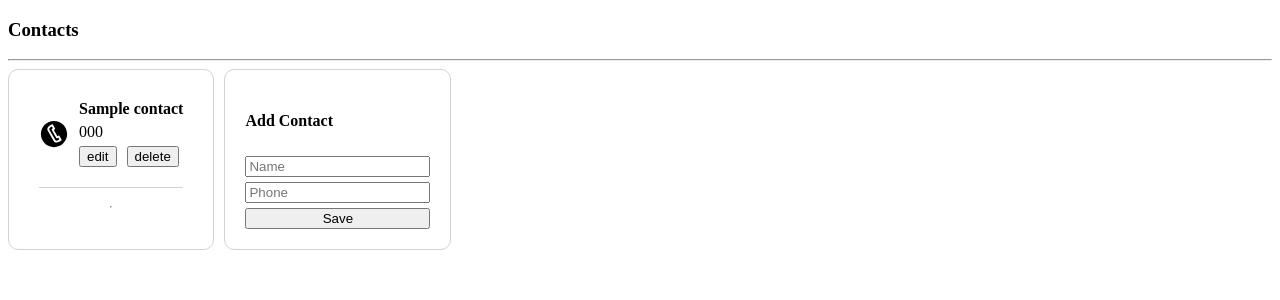
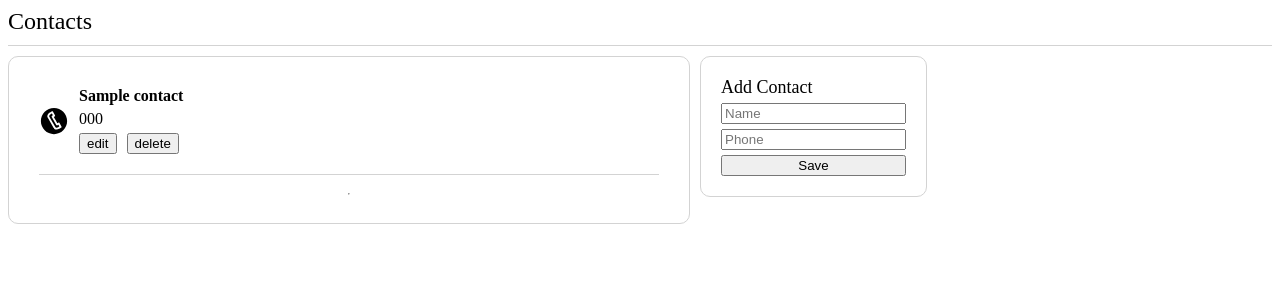
Before and after one commit to VallarasuS/dj-phonebook, a Django app: page /contacts in a window 1280 px wide. Shown: the top 300 px of the page. Run offline with Django 5.2, Linux system fonts and the light colour scheme; tables that the repository leaves empty hold one stand-in row (values such as "Sample post").

Commit message:
Update contacts.html

```diff
--- a/contacts/templates/contacts.html
+++ b/contacts/templates/contacts.html
@@ -8,13 +8,16 @@
 </head>
 
 <body>
-    <h3>Contacts</h3>
 
-    <hr>
+    <div style="border-bottom: 1px solid lightgray;
+        padding-bottom: 10px;
+        margin-bottom: 10px;">
+        <label style="font-weight:lighter; font-size: x-large;">Contacts</label>
+    </div>
 
     <div style="display: flex; gap: 10px;">
 
-        <div style="display: flex; flex-direction: column; border-radius: 10px; border: 1px solid lightgray; padding: 20px;">
+        <div style="display: flex; flex-direction: column; border-radius: 10px; border: 1px solid lightgray; padding: 20px; width: 50vw;">
 
             {% for contact in contacts %}
 
@@ -61,7 +64,7 @@
 
                 <div style="display: flex; flex-direction: column; gap: 5px;">
 
-                    <h4>Add Contact</h4>
+                    <label style="font-size: large;">Add Contact</label>
 
                     <input type="text" name="name" placeholder="Name">
                     <input type="text" name="phone" placeholder="Phone">
```
